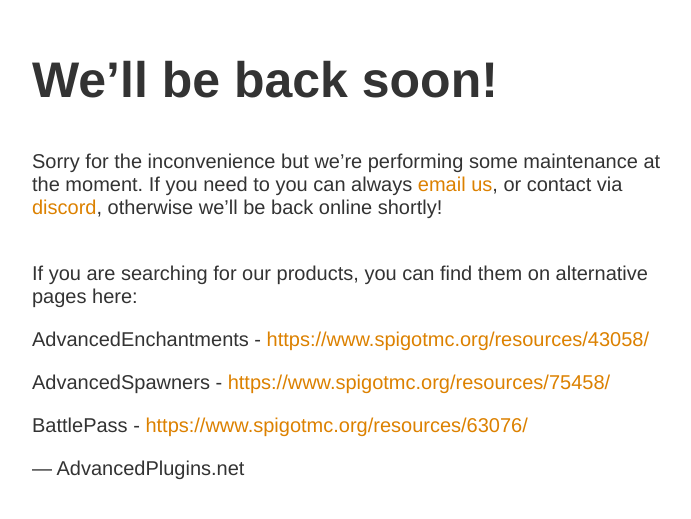
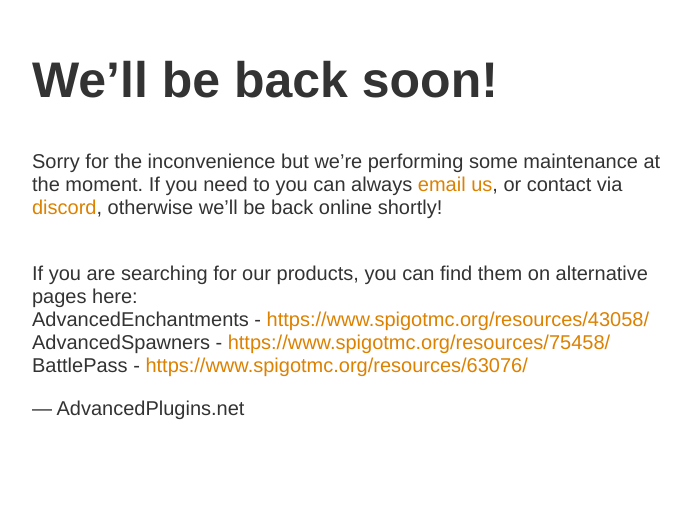
Before and after one commit to AdvancedPlugins/AdvancedPlugins.github.io, a plain HTML site: page index.html in a window 1280 px wide. Shown: the part 149-668 px from the top of the page, without its empty margins (283-974 px from the left). Drawn offline with Linux system fonts and the light colour scheme.

Commit message:
Update index.html

```diff
--- a/index.html
+++ b/index.html
@@ -1,5 +1,5 @@
 <!doctype html>
-<title>Site Maintenance</title>
+<title>Maintenance | AdvancedPlugins.net</title>
 <style>
   body { text-align: center; padding: 150px; }
   h1 { font-size: 50px; }
@@ -15,9 +15,9 @@
         <p>Sorry for the inconvenience but we&rsquo;re performing some maintenance at the moment.
           If you need to you can always <a href="mailto:help@advancedplugins.net">email us</a>, or contact via <a href="https://advancedplugins.net/discord">discord</a>, otherwise we&rsquo;ll be back online shortly!</p>
       <br/>If you are searching for our products, you can find them on alternative pages here:
-      <p>AdvancedEnchantments - <a href="https://www.spigotmc.org/resources/43058/">https://www.spigotmc.org/resources/43058/</a></p>
-      <p>AdvancedSpawners - <a href="https://www.spigotmc.org/resources/75458/">https://www.spigotmc.org/resources/75458/</a></p>
-      <p>BattlePass - <a href="https://www.spigotmc.org/resources/63076/">https://www.spigotmc.org/resources/63076/</a></p>
+     <br/> AdvancedEnchantments - <a href="https://www.spigotmc.org/resources/43058/">https://www.spigotmc.org/resources/43058/</a>
+      <br/>AdvancedSpawners - <a href="https://www.spigotmc.org/resources/75458/">https://www.spigotmc.org/resources/75458/</a>
+      <br/>BattlePass - <a href="https://www.spigotmc.org/resources/63076/">https://www.spigotmc.org/resources/63076/</a>
 
       <p>&mdash; AdvancedPlugins.net</p>
     </div>
```
